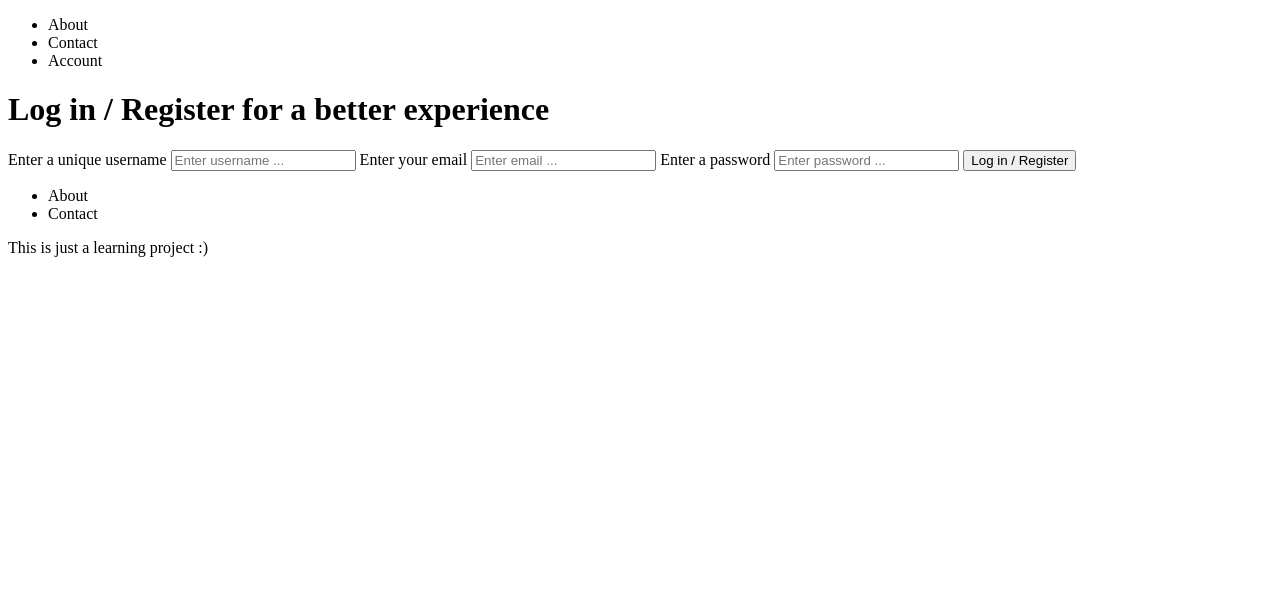
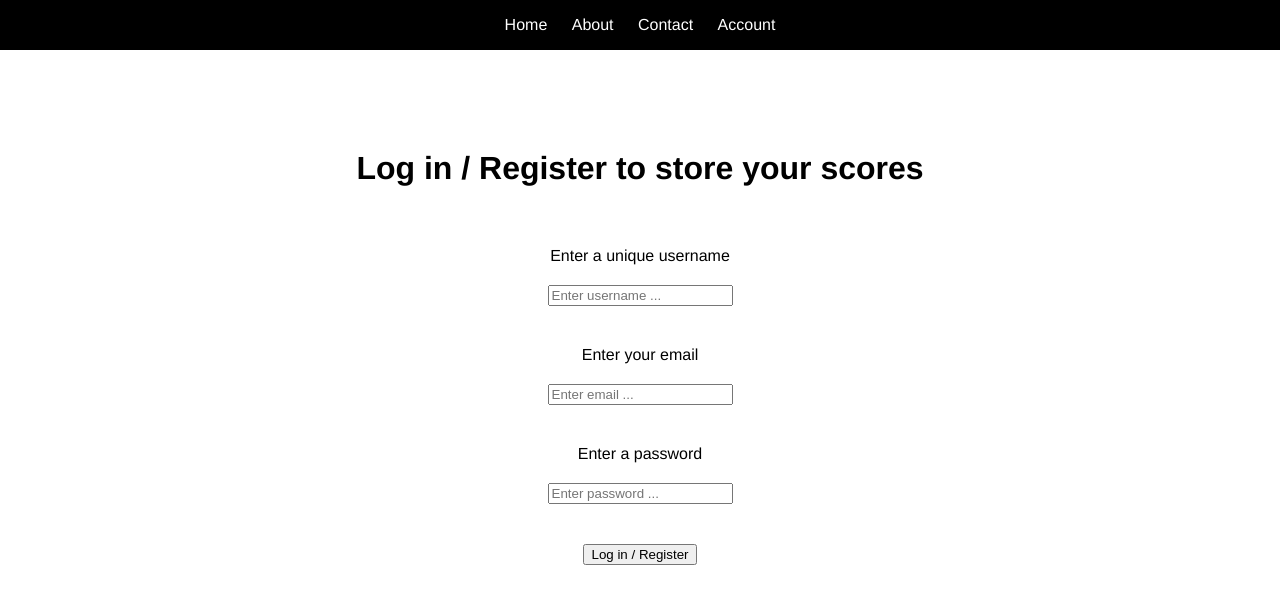
Before and after one commit to mkorbar/hangmanTestProject, a Flask app: page /login in a window 1280 px wide. Shown: the top 604 px of the page. Run offline with Flask 2, Linux system fonts and the light colour scheme.

Commit message:
added styling and some extra bug fixes for login

```diff
--- a/main.py
+++ b/main.py
@@ -46,9 +46,9 @@ def login():
             message = "New user created!"
         else:
             if user.user_password != hashed_password:
-                return render_template("/login", error="Password is incorrect")
+                return render_template("/login.html", error="Password is incorrect")
             if user.user_name != user_name:
-                return render_template("/login", error="Username is incorrect")
+                return render_template("/login.html", error="Username is incorrect")
             else:
                 message = "Welcome back!"
 
--- a/static/styles.css
+++ b/static/styles.css
@@ -0,0 +1,75 @@
+body {
+    width: 100%;
+    height: 100%;
+    margin: 0;
+    font-family: 'helvetica', 'arial', 'sans-serif';
+}
+
+.error {
+    color: red;
+}
+
+.message {
+    font-weight: bold;
+}
+
+.success {
+    color: green;
+}
+
+.container {
+    margin: 100px auto;
+    height: 100%;
+    text-align: center;
+}
+
+label, li {
+    font-family: 'helvetica', 'arial', 'sans-serif';
+}
+
+ul {
+    padding: 0;
+    margin-left: auto;
+    margin-right: auto;
+}
+
+li {
+    list-style-type: none;
+}
+
+input {
+    margin: 20px auto;
+    display: block;
+}
+
+label, button {
+    margin: 40px auto 20px;
+    display: block;
+}
+
+label:first-child {
+    margin-top: 60px;
+}
+
+.maskedword {
+    margin-top: 60px;
+    margin-bottom: 60px:
+}
+
+nav a, footer a {
+    text-decoration: none;
+    color: white;
+}
+
+nav {
+    display: flex;
+    align-items: center;
+    background-color: black;
+}
+
+nav li {
+    display: inline;
+    margin-right: 10px;
+    margin-left: 10px;
+    color: white;
+}
--- a/templates/base.html
+++ b/templates/base.html
@@ -6,6 +6,7 @@
     <meta http-equiv="X-UA-Compatible" content="ie=edge">
     <title>{% block title %}Play Hangman!{% endblock title %}</title>
     <link rel="stylesheet" type="text/css" href="/static/styles.css">
+    <!--link href="https://cdn.jsdelivr.net/npm/bootstrap@5.1.3/dist/css/bootstrap.min.css" rel="stylesheet" integrity="sha384-1BmE4kWBq78iYhFldvKuhfTAU6auU8tT94WrHftjDbrCEXSU1oBoqyl2QvZ6jIW3" crossorigin="anonymous"-->
 </head>
 <body>
     <nav>
@@ -13,21 +14,19 @@
 
         </div>
         <ul class="nav_links">
+            <li><a href="/">Home</a></li>
             <li>About</li>
             <li>Contact</li>
             <li>{% block nav_account %}Account{% endblock nav_account %}</li>
         </ul>
     </nav>
 
+    <div class="container">
+        <div class="vertical-center">
 {% block content %}
 {% endblock content %}
+        </div>
+    </div>
 
-    <footer>
-        <ul>
-            <li>About</li>
-            <li>Contact</li>
-        </ul>
-        <p class="footer_footnote">This is just a learning project :)</p>
-    </footer>
 </body>
 </html>
--- a/templates/index.html
+++ b/templates/index.html
@@ -4,13 +4,12 @@
 <h1>Let's play hangman!</h1>
 <p>If you'd like to store your scores, please <a href="/login">log in</a></p>
 
-
 {% if error %}
-<p>{{ error }}</p>
+<p class="error">{{ error }}</p>
 {% endif %}
 
 {% if message %}
-<p>{{ message }}</p>
+<p class="message">{{ message }}</p>
 {% endif %}
 
 <form method="post" action="/">
--- a/templates/login.html
+++ b/templates/login.html
@@ -1,14 +1,14 @@
 {% extends "base.html" %}
 
 {% block content %}
-<h1>Log in / Register for a better experience</h1>
+<h1>Log in / Register to store your scores</h1>
 
 {% if message %}
-<p>{{ message }}</p>
+<p class="message">{{ message }}</p>
 {% endif %}
 
 {% if error %}
-<p>{{ error }}</p>
+<p class="error">{{ error }}</p>
 {% endif %}
 
 <form method="post" action="/login">
```
Also changed, not shown: templates/game.html (+5 -2 lines).
